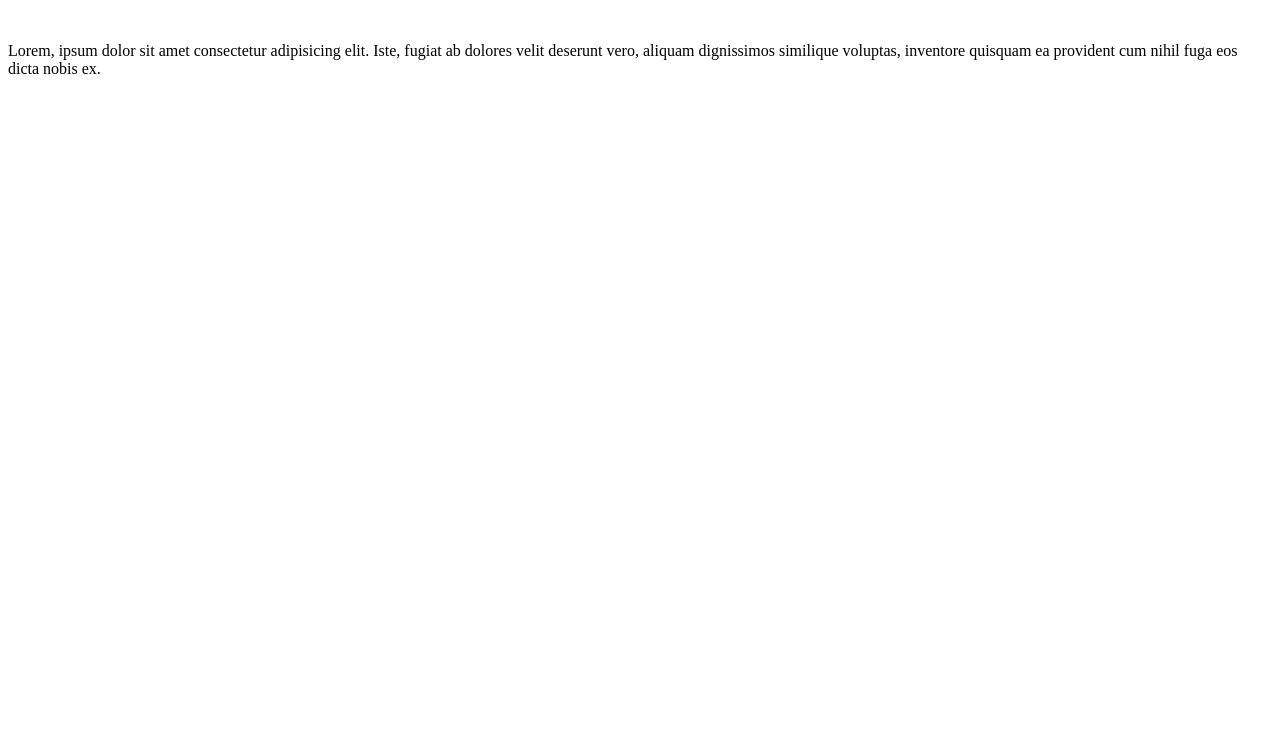
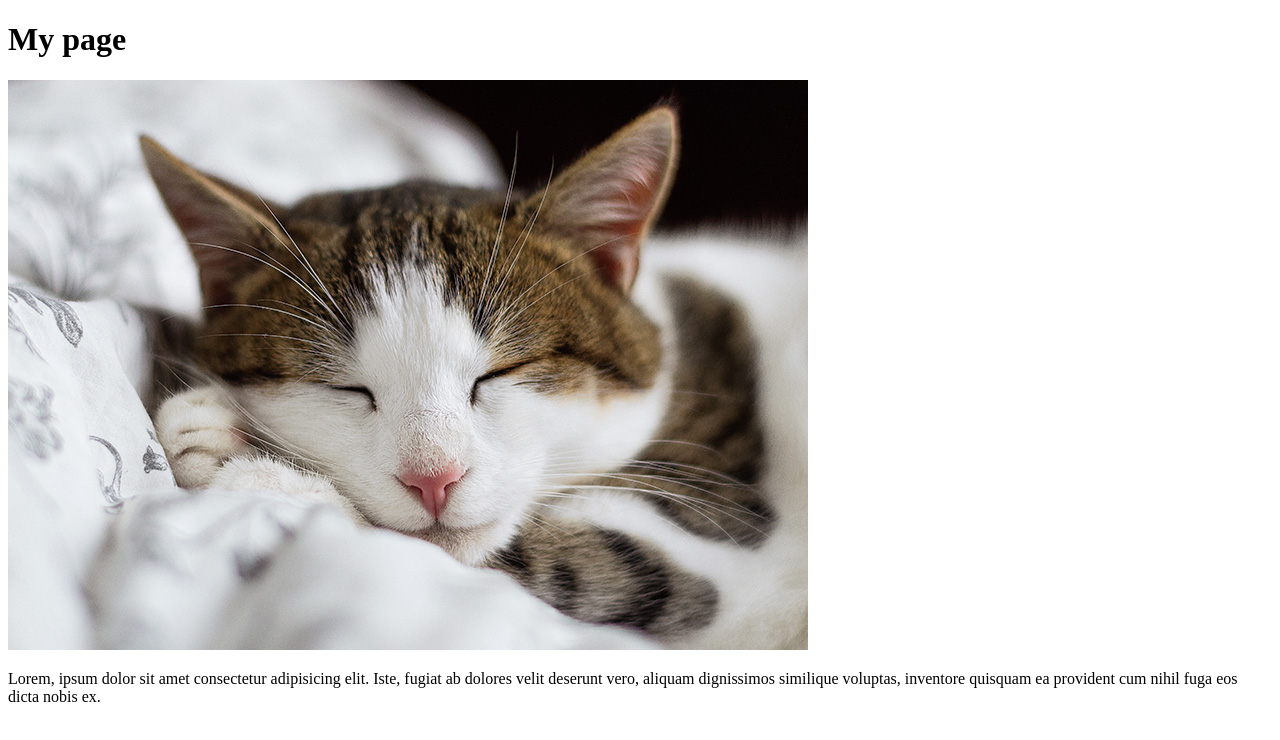
Before and after one commit to ZZE0001/RCS_HW1, a plain HTML site: page index.html in a window 1280 px wide. Drawn offline with Linux system fonts and the light colour scheme.

Commit message:
Added cat picture

```diff
--- a/index.html
+++ b/index.html
@@ -7,8 +7,9 @@
   <title>Document</title>
 </head>
 <body>
+  <h1>My page</h1>
   <div class=""></div>
-  <img src="" alt="">
+  <img src="img/cat.jpg" alt="cat">
   <p>Lorem, ipsum dolor sit amet consectetur adipisicing elit. Iste, fugiat ab dolores velit deserunt vero, aliquam dignissimos similique voluptas, inventore quisquam ea provident cum nihil fuga eos dicta nobis ex.</p>
 </body>
 </html>
```
Also changed, not shown: img/cat.jpg (added).
